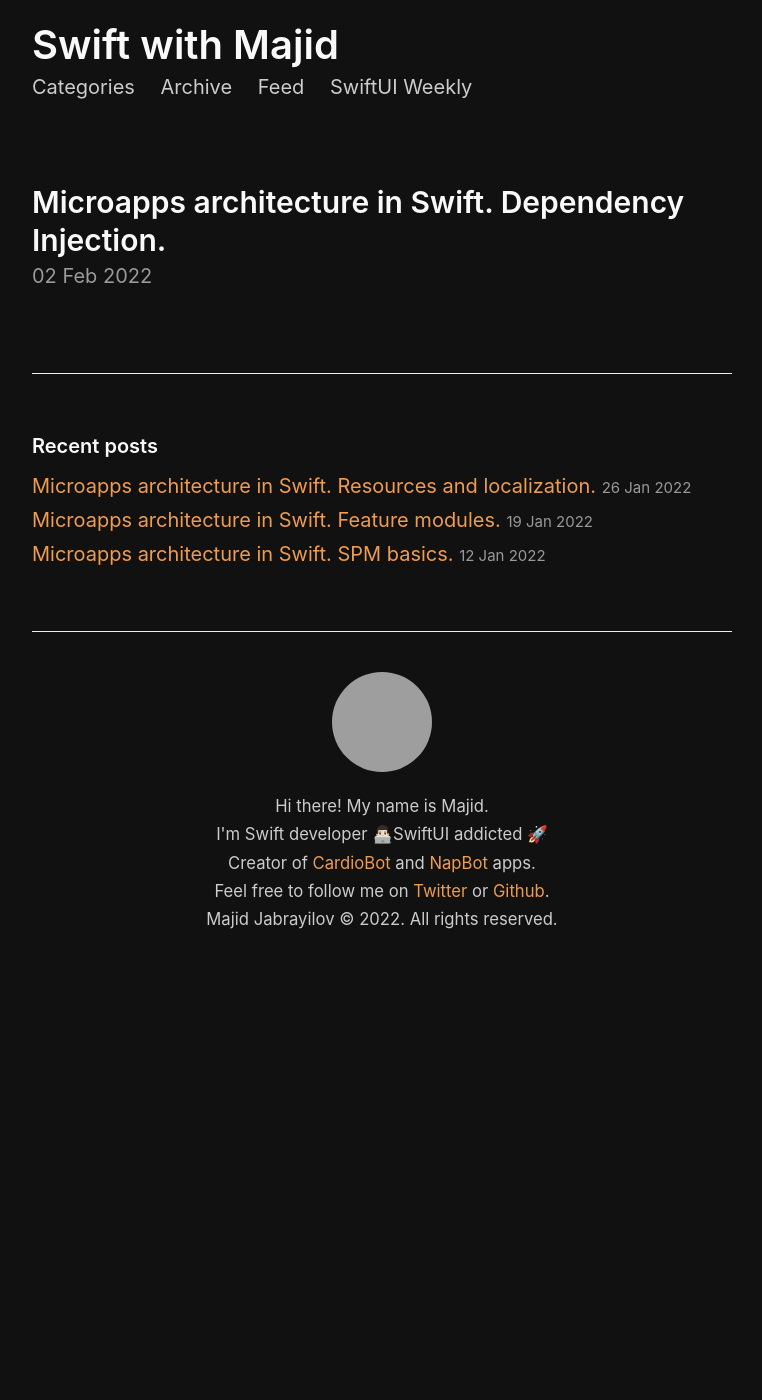
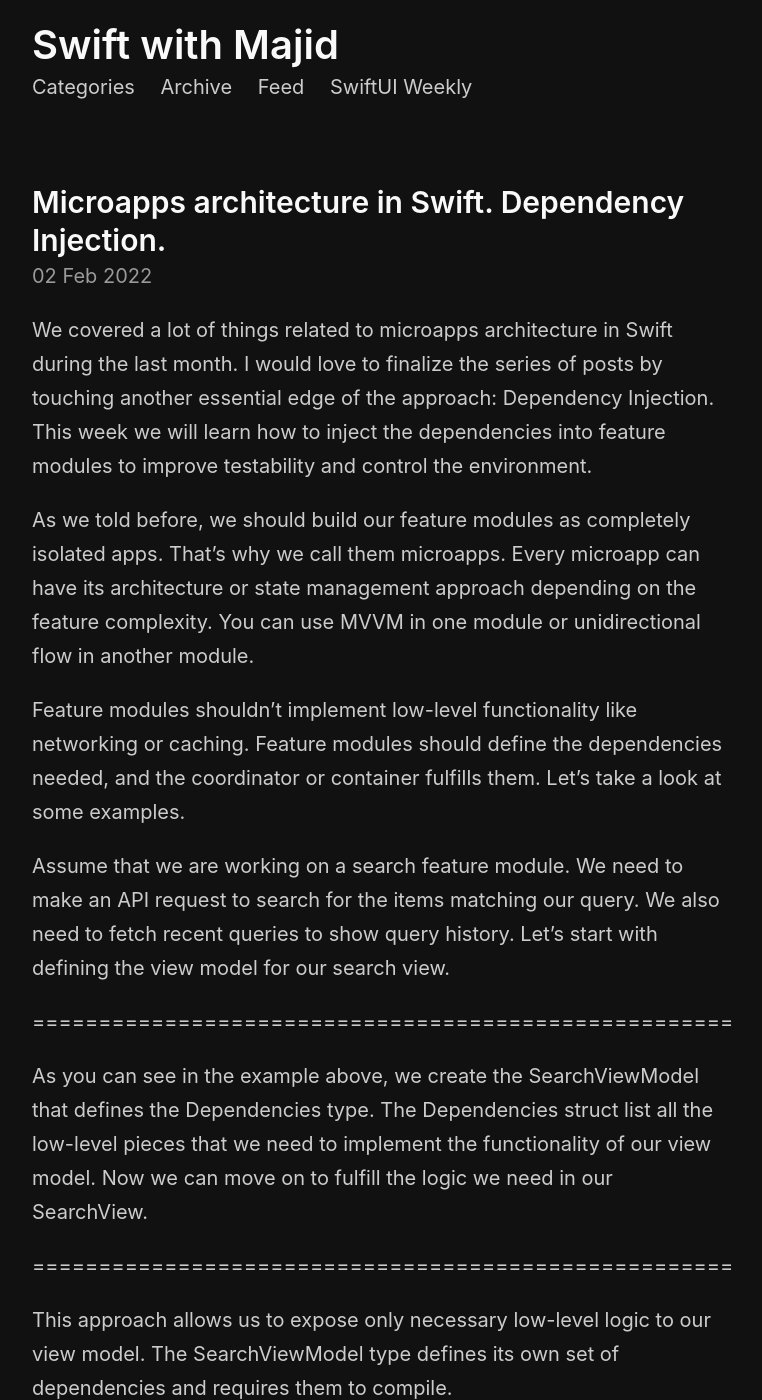
Before and after one commit to mecid/mecid.github.io, a Jekyll site: the page built from _posts/2022-02-02-microapps-architecture-in-swift-dependency-injection.md, in a window 1280 px wide and 1400 px high. Shown: the whole window, without its empty margins (258-1020 px from the left). Built offline with Jekyll 4.4.1, drawn with Linux system fonts in a browser that asks for light colours; some of the changed text lies outside the part shown; grey boxes are pictures that could not be loaded.

Commit message:
di in microapps post content added

```diff
--- a/_posts/2022-02-02-microapps-architecture-in-swift-dependency-injection.md
+++ b/_posts/2022-02-02-microapps-architecture-in-swift-dependency-injection.md
@@ -2,3 +2,33 @@
 title: Microapps architecture in Swift. Dependency Injection.
 layout: post
 ---
+
+We covered a lot of things related to microapps architecture in Swift during the last month. I would love to finalize the series of posts by touching another essential edge of the approach: Dependency Injection. This week we will learn how to inject the dependencies into feature modules to improve testability and control the environment.
+
+As we told before, we should build our feature modules as completely isolated apps. That's why we call them microapps. Every microapp can have its architecture or state management approach depending on the feature complexity. You can use MVVM in one module or unidirectional flow in another module.
+
+Feature modules shouldn't implement low-level functionality like networking or caching. Feature modules should define the dependencies needed, and the coordinator or container fulfills them. Let's take a look at some examples.
+
+Assume that we are working on a search feature module. We need to make an API request to search for the items matching our query. We also need to fetch recent queries to show query history. Let's start with defining the view model for our search view.
+
+=====================================================
+
+As you can see in the example above, we create the SearchViewModel that defines the Dependencies type. The Dependencies struct list all the low-level pieces that we need to implement the functionality of our view model. Now we can move on to fulfill the logic we need in our SearchView.
+
+=====================================================
+
+This approach allows us to expose only necessary low-level logic to our view model. The SearchViewModel type defines its own set of dependencies and requires them to compile.
+
+In another case, the SearchService type might implement different search endpoint functions, and we can pass the instance inside the SearchViewModel. The downside of this approach is that the SearchViewModel type will have access to all the parts of the SearchService type, even if it doesn't need them.
+
+Another benefit of the approach we describe in this post is the opportunity to easily mock dependencies to write unit tests and run previews in Xcode.
+
+=====================================================
+
+Now let's talk about where to store the whole app dependencies. Usually, we have a container that initializes and keeps all the app's services. We can store it in the AppDelegate or inside the root view of a SwiftUI app.
+
+=====================================================
+
+As you can see, I also added the extension with calculated property to easily extract dependencies for the search feature module. You can have this kind of property as many as you need to fulfill the requirements of all the app's feature modules.
+
+Today we learned how to inject the low-level functionality inside feature modules without exposing information about the concrete implementation.
```
